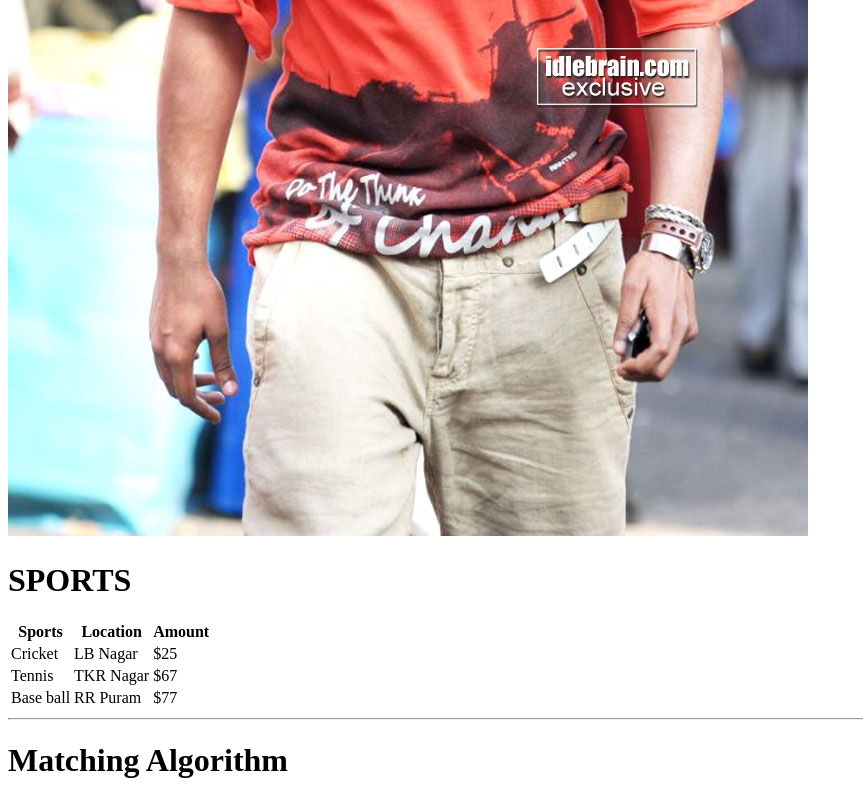
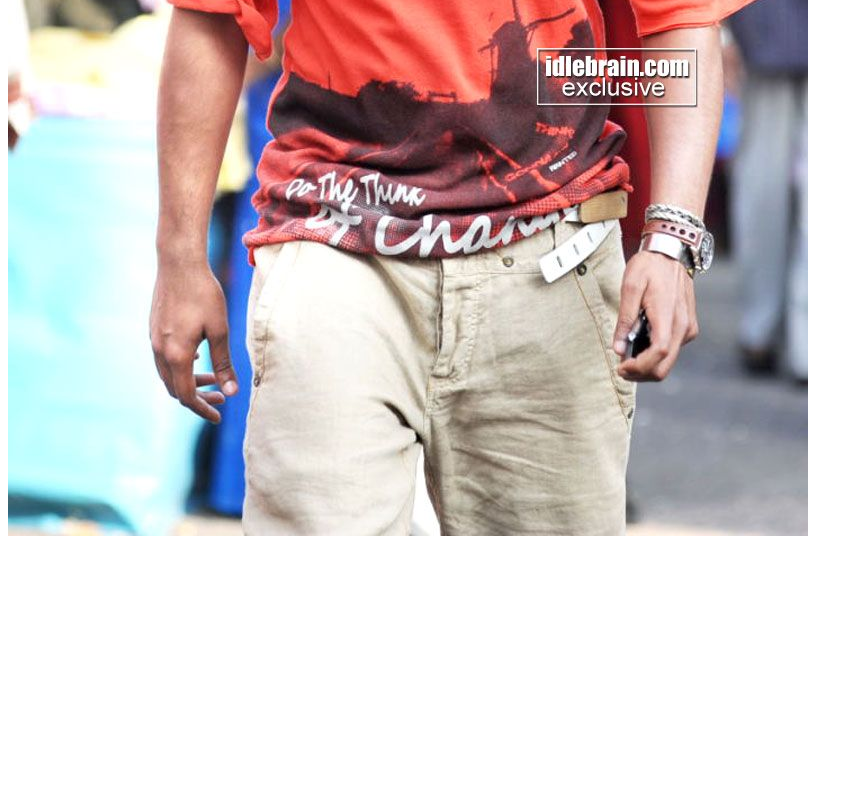
Before and after one commit to 44-563-Web-Apps-S22/webapps-s22-assignment-3-Raju289, a plain HTML site: page aboutme.html in a window 1280 px wide. Shown: the part 770-1570 px from the top of the page, without its empty margins (0-863 px from the left). After the commit the page ends 1318 px from the top, so only its background shows below. Drawn offline with Linux system fonts and the light colour scheme.

Commit message:
added code

```diff
--- a/aboutme.html
+++ b/aboutme.html
@@ -15,32 +15,6 @@
 
     </h6>
     <img src="download.jpg" alt="DARLING"/>
-    <h1>SPORTS</h1>
-    <table>
-        <tr>
-            <th>Sports</th>
-            <th>Location</th>
-            <th>Amount</th>
-        </tr>
-        <tr>
-            <td>Cricket</td>
-            <td>LB Nagar</td>
-            <td>$25</td>
-        </tr>
-        <tr>
-            <td>Tennis</td>
-            <td>TKR Nagar</td>
-            <td>$67</td>
-        </tr>
-        <tr>
-            <td>Base ball</td>
-            <td>RR Puram</td>
-            <td>$77</td>
-        </tr>
-    </table>
-    <hr>
-    <h1>Matching Algorithm</h1>
-   <blockquote cite = "link of the site"> </blockquote>
 
-</body>
-</html>
+  </body>
+ </html>
```
